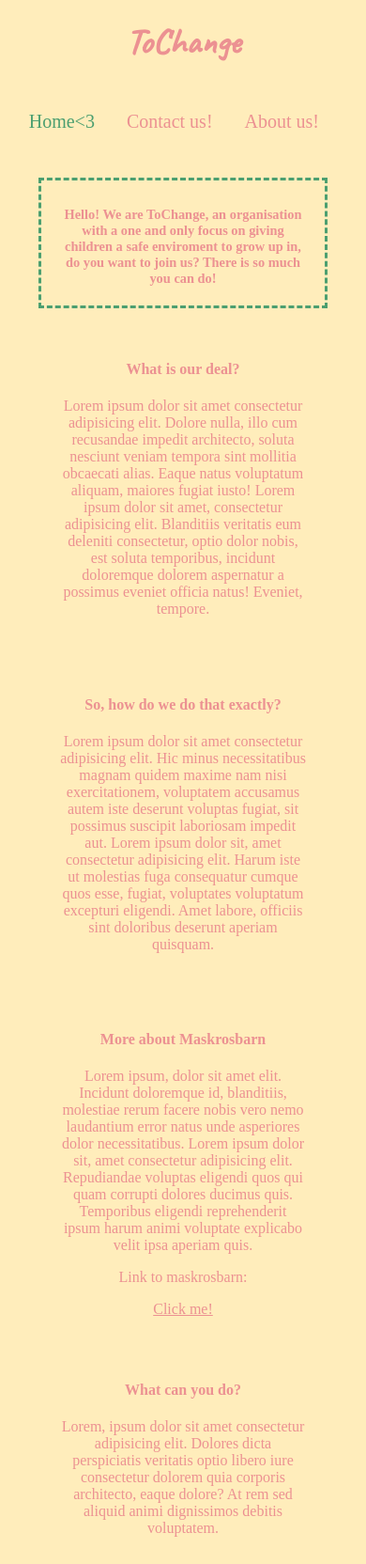
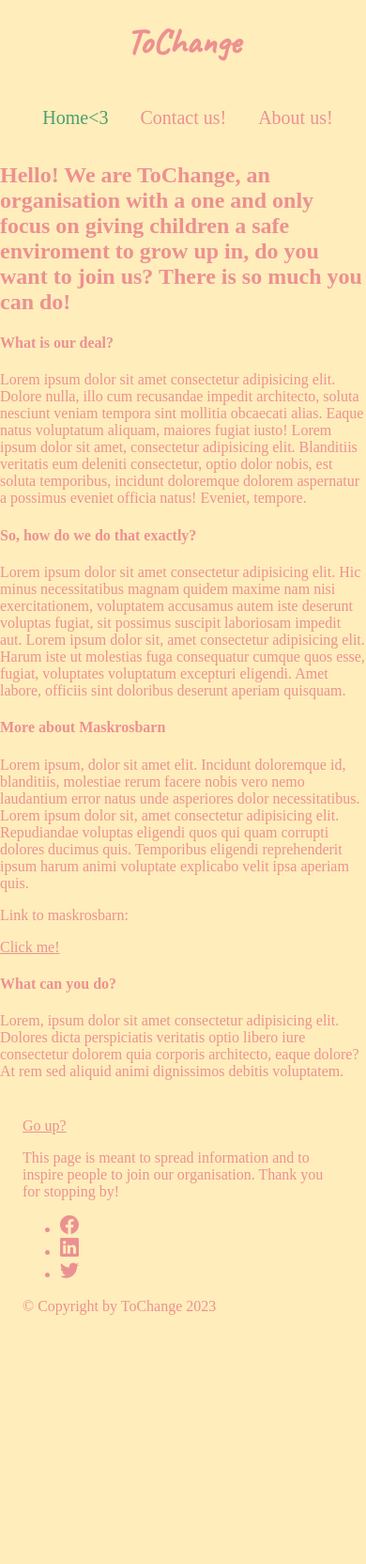
Before and after one commit to svanen99/ToChange-website, a plain HTML site: page index/index.html in a window 390 px wide. Shown: the top 1664 px of the page at 94% size. After the commit the page ends 1439 px from the top, so only its background shows below. Drawn offline with Linux system fonts and the light colour scheme; files that its build step writes are made by us from their sources.

Commit message:
try to fix error in vercel

```diff
--- a/Css/index.css
+++ /dev/null
@@ -1,288 +0,0 @@
- *{
-    color: #EC9192;
-}
-
-html{
-    min-height: 100vh;
-    background-color:#FFEDBB;
-}
-
-body{
-    margin: 0;
-}
-
-.header{
-    background-color: #FFEDBB;
-    padding: 32px;
-}
-
-.navbar {
-    width: 100%;
-    display: flex;
-    align-items: center;
-    margin-top: -20px;
-}
-nav {
-    flex: 1;
-    text-align: right;
-}
-
-nav ul li {
-    list-style: none;
-    display: inline-block;
-    margin-right: 30px;
-}
-
-nav ul li a {
-    text-decoration: none;
-    color: #EC9192;
-    font-size: 20px;
-}
-
-
-nav ul li a:hover {
-    color: #4C9F70;
-}
-
-.active {
-    color: #4C9F70;
-}
-
-.logo {
-    width: 207px;
-    margin: 30px 0;
-    margin-top: 41px;
-    cursor: pointer;
-}
-
-h1{
-    font-size: 2.5rem;
-    text-align: center;
-
-}
-
-h1.logo {
-    font-family: 'Caveat', cursive;
-    text-align: center;
-    font-size: 48px;
-}
-
-h2 {
-    margin: top 0;
-    font-size: 1rem;
-    color:#EC9192;
-    text-align: center;
-    border: 3px dashed #4C9F70;
-    padding: 20px;
-}
-
-section {
-    align-items: center;
-    background-color:#FFEDBB;
-    font-size: 1rem;
-    padding: 16px;
-    display:flex;
-    flex-wrap: wrap;
-    margin: 25px 25px 25px 25px;
-    text-align: center;
-}
-
-.main {
-    display: grid;
-    grid-template-areas: "head head head" , "side content content" , "foot foot foot";
-}
-
-article {
-    margin: 16px;
-    padding: 10px;
-    font-size: 1rem;
-    flex-basis: 40%;
-}
-footer {
-    background:  #FFEDBB;
-    width: 100%;
-    text-align: center;
-    padding-top: 20px;
-    color:#fff;
-    height: auto;
-    position: absolute;
-}
-
-.footer-content {
-    display: flex;
-    align-items: center;
-    justify-content: center;
-    flex-direction: column;
-    text-align: center;
-    background-color: #fbf0d3;
-    border: 3px dashed #EC9192;
-}
-
-.footer-content a {
-    background-color:#fbf0d3;
-    color: #EC9192;
-    cursor: pointer;
-    font-size: 20px;
-    text-decoration: none;
-}
-
-.footer-content p {
-    font-size: 20px;
-    line-height: 28px;
-    max-width: 500px;
-    margin: 10px auto;
-    text-align: center;
-}
-
-.footer-end p {
-    font-size: 16px;
-    margin: 1px;
-    padding-bottom: 20px;
-    width: 100%;
-    text-align: left;
-    padding-left: 25px;
-
-}
-.socials {
-    list-style: none;
-    justify-content: center;
-    align-items:center;
-    display: flex;
-    margin: 1rem 40px 2rem 0;
-}
-
-.socials li {
-    margin: 0 10px;
-}
-
-.socials li a {
-    background-color: #fbf0d3;
-}
-.socials a path {
-    transition: color .4s ease;
-    cursor: pointer;
-}
-
-.socials a:hover path {
-    color: green;
-}
-
-@media screen and (max-width:600px) {
-    .header {
-        padding: 16px;
-
-    }
-    h1.logo {
-        font-family: 'Caveat', cursive;
-        text-align: center;
-        font-size: 38px;
-        padding-bottom: 38px;
-        width: 100%;
-        align-items: center;
-    }
-
-    h2 {
-        margin: top 0;
-        font-size: 0.9rem;
-        color:#EC9192;
-        text-align: center;
-        padding-top: 28px;
-    }
-
-    nav ul {
-        width: 100%;
-        position: absolute;
-        top: 100 px;
-        right: -40px;
-        z-index: 2;
-        margin: 60px;
-        cursor: pointer;
-    }
-
-     ul .menulist {
-        padding-top: 24px;
-   }
-
-    nav ul li a:hover {
-        color: #4C9F70;
-}
-
-    .active {
-        color: #4C9F70;
-}
-
-    .h4 .first.article {
-        font-size: 0.5rem;
-    }
-
-    article {
-        box-sizing: border-box;
-        border-radius: 12px;
-        align-items: baseline;
-        margin: 16px;
-        margin: 13px;
-        padding: 10px;
-    }
-
-    .footer-content {
-        position: absolute;
-        left: 0;
-        right: 0;
-        height: auto;
-        width: 100vw;
-        padding-top: 20px;
-        color: #4C9F70;
-        border: 3px dashed #4C9F70;
-    }
-
-    .footer-content a {
-
-        color: #4C9F70;
-        height: 25px;
-        width: 120px;
-        cursor: pointer;
-    }
-
-    .footer-end {
-        margin: 30px 0 0px 0px;
-        padding: 4px 61px;
-        color: #4C9F70;
-        text-align: left;
-    }
-    .footer-end p {
-        margin-top: 207px;
-    }
-
-    .end-note {
-        max-width: 500px;
-        margin: 10px auto;
-        line-height: 28px;
-        font-size: 13px;
-        background-color: #fbf0d3;
-
-    }
-    .socials {
-        display: flex;
-        align-items: center;
-        justify-content: center;
-        margin: 1rem auto 2rem;
-        margin-left: 93px;
-    }
-
-    .socials li {
-        margin: 0 10px;
-        background-color: #fbf0d3;
-    }
-
-    .socials a path {
-        transition: color .4s ease;
-        cursor: pointer;
-        font-size: 1.1 rem;
-    }
-
-    .socials a:hover path {
-        color: #4C9F70;
-        background-color: #fbf0d3;
-    }
-
-}
```
Also changed, not shown: Html/index.html (deleted, +0 -81 lines), aboutUs/index.html (renamed from Html/aboutUs.html, +4 -4 lines), contact/index.html (renamed from Html/contact.html, +4 -4 lines), aboutUs/style.css (renamed from Css/aboutUs.css), contact/style.css (renamed from Css/contact.css), 1 other file.
